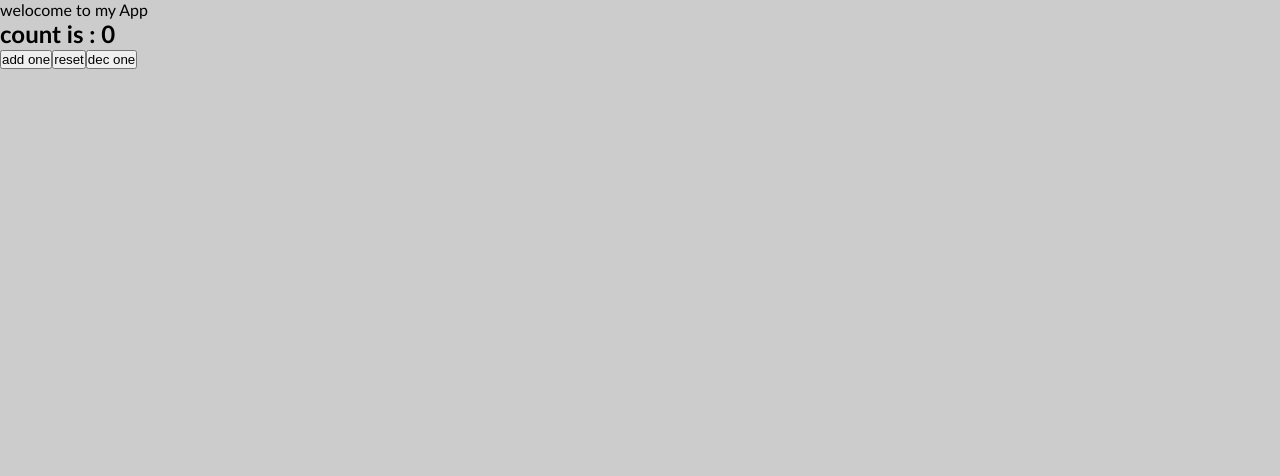
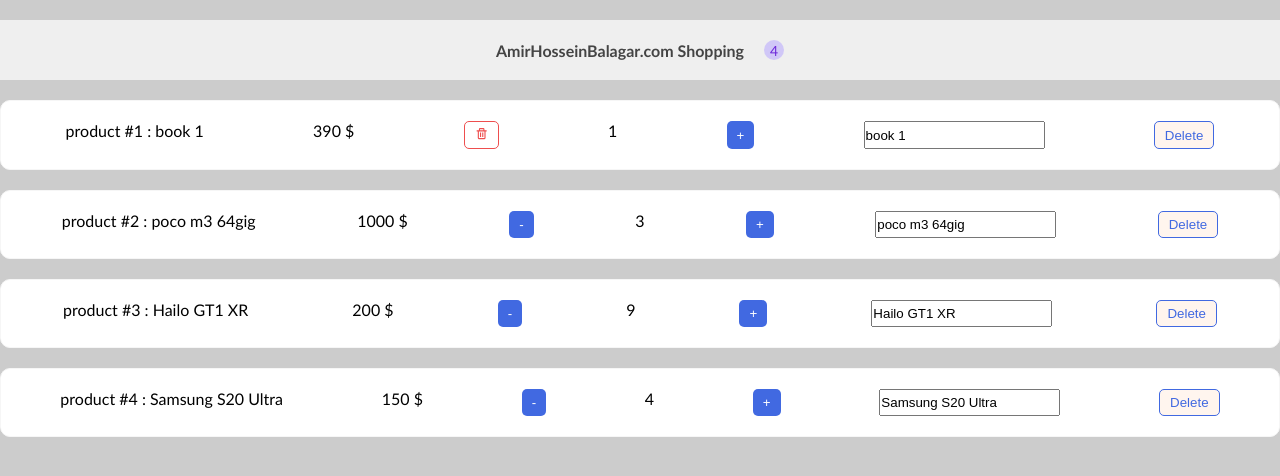
Before and after one commit to amirho3einb/ReactCourse, a React (Create React App) app: page / in a window 1280 px wide. Shown: the top 476 px of the page. Built offline with nearby package versions, Linux system fonts and the light colour scheme.

Commit message:
change main app to context

```diff
--- a/src/App.js
+++ b/src/App.js
@@ -10,111 +10,23 @@
 import CounterOne from "./components/Context/CounterOne";
 import CounterReducer from "./components/Reducer/CounterReducer";
 import CounterReducerTwo from "./components/Reducer/CounterReducerTwo";
-
-class App extends Component {
-    state = {
-        Products: [
-            {id: "1", name: "book 1", price: "390 $", quantity: 1},
-            {id: "2", name: "poco m3 64gig", price: "1000 $",quantity: 3},
-            {id: "3", name: "Hailo GT1 XR", price: "200 $", quantity: 9},
-            {id: "4", name: "Samsung S20 Ultra", price: "150 $", quantity: 4}
-        ],
-    }
-    removeHandler = (id) => {
-        console.log("click",id);
-        const filterdProducts = this.state.Products.filter((p)=>p.id !== id);
-        this.setState({Products : filterdProducts})
-    }
-    incHandler = (id) => {
-        /*
-        const products = [...this.state.Products];
-        const selectedItem = products.find((p) => p.id === id);
-        selectedItem.quantity++;
-        console.log(selectedItem);
-        this.setState({Products: products});*/
-        // 1. id => ok
-        // 2. index
-        const index = this.state.Products.findIndex((item) => item.id === id);
-        console.log(index);
-        // 3. clone the selected index and update the qty
-        const product = { ...this.state.Products[index] };
-        product.quantity++;
-        // 4. update products
-        const products = [...this.state.Products];
-        products[index] = product;
-        console.log(products[index]);
-        this.setState({ Products : products });
-    }
-    decHandler = (id) => {
-        /*const products = [...this.state.Products];
-        const selectedItem = products.find((p) => p.id === id);
-        if(selectedItem.quantity<=1){
-            const filterdProducts = this.state.Products.filter((p)=>p.id !== id);
-            this.setState({Products : filterdProducts})
-        }
-        else{
-            selectedItem.quantity--;
-            console.log(selectedItem);
-            this.setState({Products: products});
-        }*/
-        const index = this.state.Products.findIndex((item) => item.id === id);
-        const product = { ...this.state.Products[index] };
-        if(product.quantity<=1){
-            const filterdProducts = this.state.Products.filter((p)=>p.id !== id);
-            this.setState({Products : filterdProducts})
-        }
-        else{
-            product.quantity--;
-            const products = [...this.state.Products];
-            products[index] = product;
-            this.setState({Products : products});
-        }
-
-    }
-    changeHandler = (event,id) => {
-        const index = this.state.Products.findIndex((item)=>item.id = id);
-        const product = { ...this.state.Products[index] };
-        product.name = event.target.value;
-        const products = [...this.state.Products];
-        products[index] = product;
-        this.setState({Products: products});
-        /*
-        const products = [...this.state.Products];
-        const selectedItem = products.find((p) => p.id === id);
-        selectedItem.name = event.target.value;
-        this.setState({Products: products});
-        */
-    }
-    componentDidUpdate(prevProps, prevState) {
-        console.log("app.js", prevState);
-    }
-
-
-    render(){
-        return(
-            <>
-            {/* <CounterReducerTwo /> */}
-            {/* <CounterReducer /> */}
-            <CounterProvider>
-                <p>welocome to my App</p>
-                <CounterOne />
-            </CounterProvider>
-            </>
-            // <div className="container" id="title">
-            //     <NavBar totalItems={this.state.Products.filter((p) => p.quantity > 0).length}/>
-            //     <ProductList products={this.state.Products}
-            //     onRemove = {this.removeHandler}
-            //     onIncreament = {this.incHandler}
-            //     onChange = {this.changeHandler}
-            //     onDecreament = {this.decHandler}
-            //     />
-
-            // </div>
-        )
-    }
-}
+import ProductsProvider from "./components/Provider/ProductsProvider";
 
 
 
 
+const App = () => {
+    return (
+         <>
+         <ProductsProvider>
+            <div className="container" id="title">
+                <NavBar />
+                <ProductList
+                />
+            </div>
+         </ProductsProvider>
+         </>
+    );
+}
+
 export default App;
--- a/src/components/NavBar/NavBar.js
+++ b/src/components/NavBar/NavBar.js
@@ -1,5 +1,8 @@
+import { useProducts } from '../Provider/ProductsProvider';
 import styles from './navBar.module.css'
-const NavBar = ({totalItems}) => {
+const NavBar = () => {
+    const products = useProducts();
+    const totalItems = products.filter((p) => p.quantity > 0).length;
     return (
         <header className={styles.navBar}>
             <h2>AmirHosseinBalagar.com Shopping</h2>
--- a/src/components/ProductList/ProductList.js
+++ b/src/components/ProductList/ProductList.js
@@ -1,26 +1,27 @@
 import React, { Component } from 'react';
 import Product from "../product/Product";
-class ProductList extends Component {
-    renderHandler = () => {
-        const {onChange,onRemove,onIncreament,onDecreament,products}= this.props;
+import { useProducts, useProductsAction } from '../Provider/ProductsProvider';
+
+const ProductList = (props) => {
+    const products = useProducts();
+    const {removeHandler , incHandler, decHandler, changeHandler} = useProductsAction();
+    const renderHandler = () => {
         if(products.length === 0)
             return <div>your shopping bsket is empty!!!</div>
         return products.map((product) => {
                     return <Product
                         product={product}
-                        onChange={(e)=> onChange(e,product.id)}
-                        onDelete={() => onRemove(product.id)}
-                        onInc={() => onIncreament(product.id)}
-                        onDec={() => onDecreament(product.id)}
+                        onChange={(e)=> changeHandler(e,product.id)}
+                        onDelete={() => removeHandler(product.id)}
+                        onInc={() => incHandler(product.id)}
+                        onDec={() => decHandler(product.id)}
                         />
             })
 
     }
-    render() {
-       return(
-           <div>{this.renderHandler()}</div>
-       )
-    }
+    return (
+        <div>{renderHandler()}</div>
+    );
 }
 
 export default ProductList;
--- /dev/null
+++ b/src/components/Provider/ProductsProvider.js
@@ -0,0 +1,86 @@
+import React, { useState , useContext } from 'react';
+
+const productContext = React.createContext();
+const productContextDispatcher = React.createContext();
+
+
+
+const ProductsProvider = ({children}) => {
+    // const[count,setCount] = useState(4);
+    const [products, setProducts] = useState([
+        {id: "1", name: "book 1", price: "390 $", quantity: 1},
+        {id: "2", name: "poco m3 64gig", price: "1000 $",quantity: 3},
+        {id: "3", name: "Hailo GT1 XR", price: "200 $", quantity: 9},
+        {id: "4", name: "Samsung S20 Ultra", price: "150 $", quantity: 4}
+    ]);
+    return (
+        <productContext.Provider value={products}>
+            <productContextDispatcher.Provider value={setProducts}>
+            {children}
+            </productContextDispatcher.Provider>
+        </productContext.Provider>
+    );
+
+}
+
+export default ProductsProvider;
+
+export const useProducts = () => useContext(productContext);
+export const useProductsAction = () => {
+    const setProducts = useContext(productContextDispatcher);
+    const products = useContext(productContext);
+    const removeHandler = (id) => {
+        console.log("click",id);
+        const filterdProducts = products.filter((p)=>p.id !== id);
+        setProducts(filterdProducts);
+    };
+    const incHandler = (id) => {
+        /*
+        const products = [...Products];
+        const selectedItem = Products.find((p) => p.id === id);
+        selectedItem.quantity++;
+        console.log(selectedItem);
+        setState({Products: products});*/
+        // 1. id => ok
+        // 2. index
+        const index = products.findIndex((item) => item.id === id);
+        // 3. clone the selected index and update the qty
+        const product = { ...products[index] };
+        product.quantity++;
+        // 4. update products
+        const updatedProducts = [...products];
+        updatedProducts[index] = product;
+        setProducts(updatedProducts);
+    };
+    const decHandler = (id) => {
+        const index = products.findIndex((item) => item.id === id);
+        const product = { ...products[index] };
+        if(product.quantity<=1){
+            const filterdProducts = products.filter((p)=>p.id !== id);
+            setProducts(filterdProducts)
+        }
+        else{
+            product.quantity--;
+            const updatedProducts = [...products];
+            updatedProducts[index] = product;
+            setProducts(updatedProducts);
+        }
+
+    };
+    const changeHandler = (event,id) => {
+        const index = products.findIndex((item) => item.id === id);
+        console.log(index);
+        const product = { ...products[index] };
+        console.log(product);
+        product.name = event.target.value;
+        console.log(product.name);
+        const updatedProducts = [...products];
+        console.log(updatedProducts);
+        updatedProducts[index] = product;
+        console.log(updatedProducts[index]);
+        console.log(updatedProducts);
+        setProducts(updatedProducts);
+
+    };
+    return {removeHandler , incHandler, decHandler, changeHandler}
+}
--- a/src/components/product/Product.js
+++ b/src/components/product/Product.js
@@ -22,4 +22,5 @@
         </div>
     )
 };
+
 export default Product;
```
